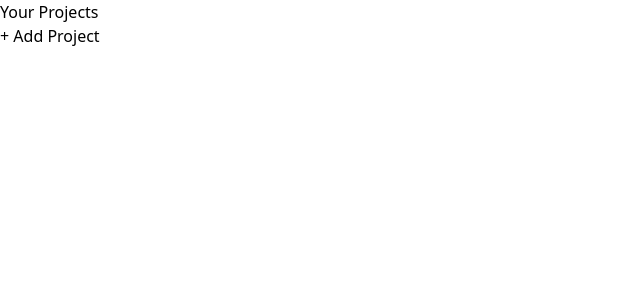
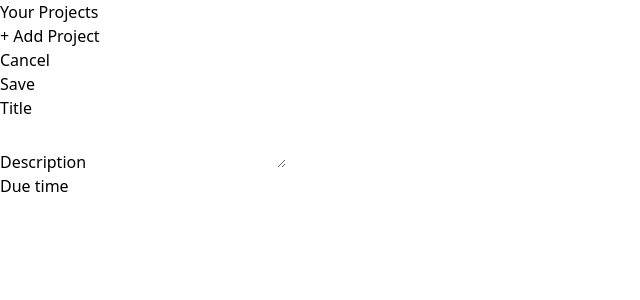
Before and after one commit to forxynet/refs-demo-project, a React (Vite) app: page / in a window 1280 px wide. Shown: the top 300 px of the page, without its empty margins (0-640 px from the left). Built offline with nearby package versions, Linux system fonts and the light colour scheme.

Commit message:
updated app with newproject

```diff
--- a/src/App.jsx
+++ b/src/App.jsx
@@ -1,9 +1,10 @@
 import ProjectsSidebar from "./components/ProjectsSidebar";
-
+import NewProject from "./components/NewProject";
 function App() {
   return (
-    <main className="h-screen my-8">
+    <main className="h-screen my-8 flex gap-8">
       <ProjectsSidebar />
+      <NewProject />
     </main>
   );
 }
--- a/src/components/NewProject.jsx
+++ b/src/components/NewProject.jsx
@@ -0,0 +1,15 @@
+import Input from './input';
+
+export default function NewProject() {
+    return <div>
+        <menu>
+            <li><button>Cancel</button></li>
+            <li><button>Save</button></li>
+        </menu>
+        <div>
+            <Input label="Title" />
+            <Input label="Description" textarea />
+            <Input label="Due time" />
+        </div>
+    </div>
+}
--- /dev/null
+++ b/src/components/input.jsx
@@ -0,0 +1,6 @@
+export default function Input({label, textarea, ...props}) {
+    return <p>
+        <label>{label}</label>
+        {textarea ? <textarea {...props} /> : <input {...props} />}
+    </p>
+}
```
